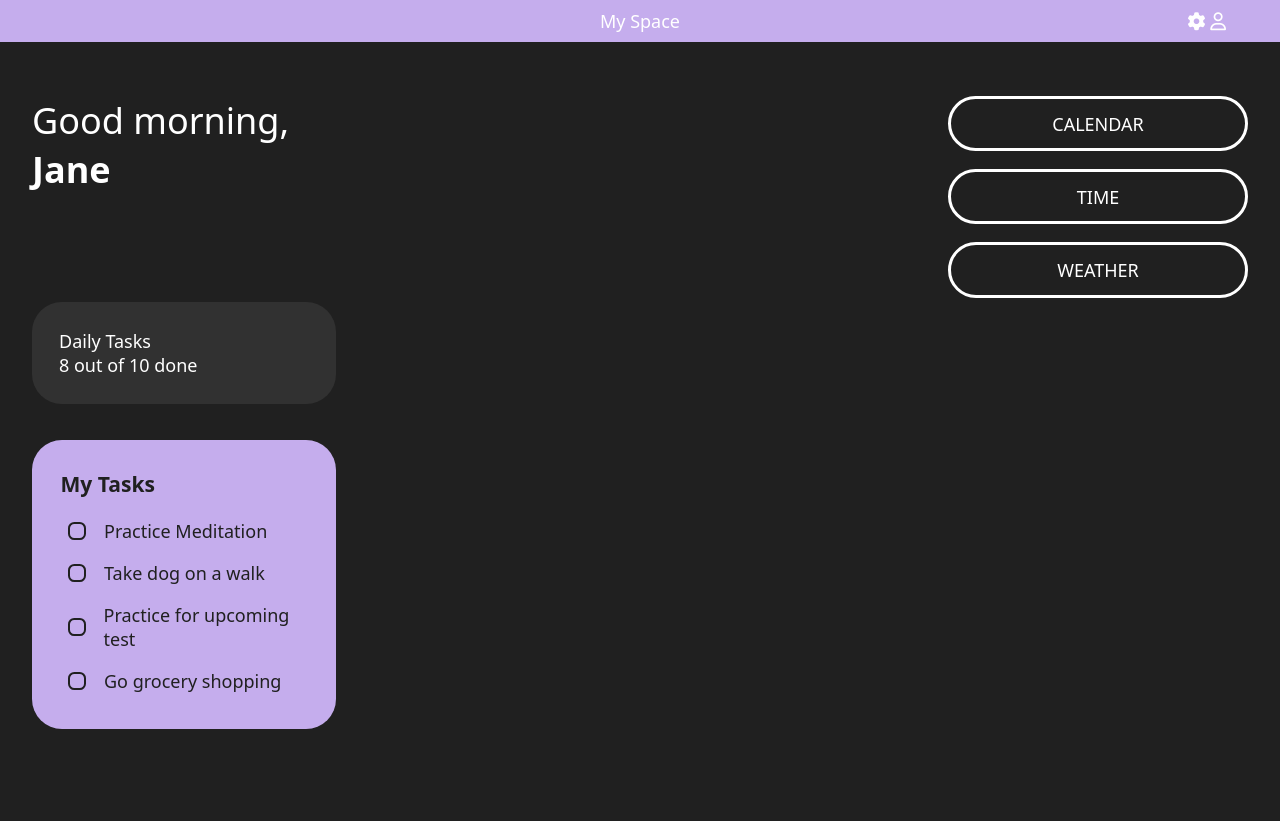
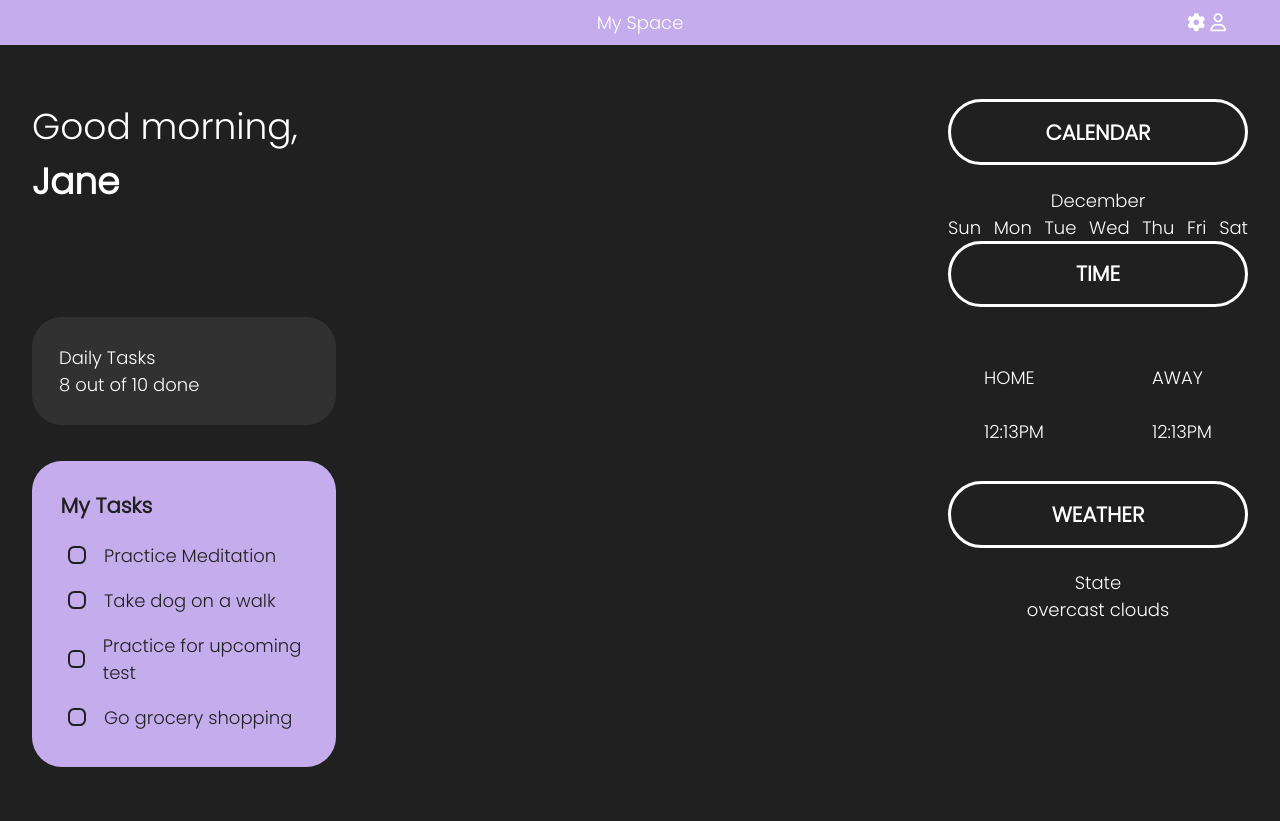
Before and after one commit to Andrea-Ozuem/my-space, a Flask app: template app/templates/index.html in a window 1280 px wide. Before the commit the page ends 729 px from the top, so only its background shows below. Run offline with Flask 3, Linux system fonts and the light colour scheme; the template is opened without the code that fills it, so the values that code supplies are empty; parts of the project's set-up code (start-up, migrations or seed data) failed here and were passed over; some libraries are stand-ins or nearby versions.

Commit message:
feature: Add weather widget

```diff
--- a/app/static/style.css
+++ b/app/static/style.css
@@ -3,6 +3,7 @@
     --fs-bold: 700;
     --clr-black: #202020;
     --clr-accent: #C5ADED;
+    --ff: 'Poppins', sans-serif;
 }
 
 *,
@@ -21,7 +22,7 @@ body {
     background-color: var(--clr-black);
     color: #FFFFFF;
     font-size: var(--fs-base);
-    font-family: system-ui, -apple-system, BlinkMacSystemFont, 'Segoe UI', Roboto, Oxygen, Ubuntu, Cantarell, 'Open Sans', 'Helvetica Neue', sans-serif;
+    font-family: var(--ff);
 }
 
 header p {
@@ -58,7 +59,7 @@ header {
 }
 
 /* Widget section */
-.widget {
+.widget h3{
     border: 3px solid white;
     padding: 0.7em 0;
     margin-bottom: 1em;
@@ -66,11 +67,27 @@ header {
     border-radius: 40px;
 }
 
-.widgets {
+.widgets{
     max-width: 400px;
     width: 300px;
 }
 
+.calendar p {
+    text-align: center;
+}
+.weekdays, .time {
+    display: flex;
+    width: 100%;
+    justify-content: space-between;
+}
+
+.time {
+    padding: 2em;
+}
+
+.weather-sum {
+    text-align: center;
+}
 /* info section */
 .summary {
     background-color: #313131;
--- a/app/templates/index.html
+++ b/app/templates/index.html
@@ -6,6 +6,9 @@
     <meta name="viewport" content="width=device-width, initial-scale=1.0">
     <link rel="stylesheet" href="../static/style.css">
     <script src="https://kit.fontawesome.com/94fe2c2c98.js" crossorigin="anonymous"></script>
+    <link rel="preconnect" href="https://fonts.googleapis.com">
+    <link rel="preconnect" href="https://fonts.gstatic.com" crossorigin>
+    <link href="https://fonts.googleapis.com/css2?family=Poppins:wght@300&display=swap" rel="stylesheet">
     <title>My Space</title>
 </head>
 <body>
@@ -57,9 +60,45 @@
         </div>
         <div></div>
         <div class="widgets">
-            <div class="calendar widget">CALENDAR</div>
-            <div class="time widget">TIME</div>
-            <div class="weather widget">WEATHER</div>
+            <div class="widget">
+                <h3>CALENDAR</h3>
+                <div class="calendar">
+                    <p class="month">December</p>
+                    <div class="weekdays">
+                        <div>Sun</div>
+                        <div>Mon</div>
+                        <div>Tue</div>
+                        <div>Wed</div>
+                        <div>Thu</div>
+                        <div>Fri</div>
+                        <div>Sat</div>
+                    </div>
+                </div>
+                <!-- Populating the calendar using js -->
+            </div>
+            <div class="widget">
+                <h3>TIME</h3>
+                <div class="time">
+                    <div class="home">
+                        HOME <br><br>
+                        12:13PM
+                    </div>
+                    <div class="away">
+                        AWAY <br><br>
+                        12:13PM
+                    </div>
+                </div>
+            </div>
+            <div class="widget">
+                <h3>WEATHER</h3>
+                <div class="weather-sum">
+                    <p>State</p>
+                    <p>overcast clouds</p>
+                </div>
+                <div class="weather">
+
+                </div>
+            </div>
         </div>
     </div>
 
```
